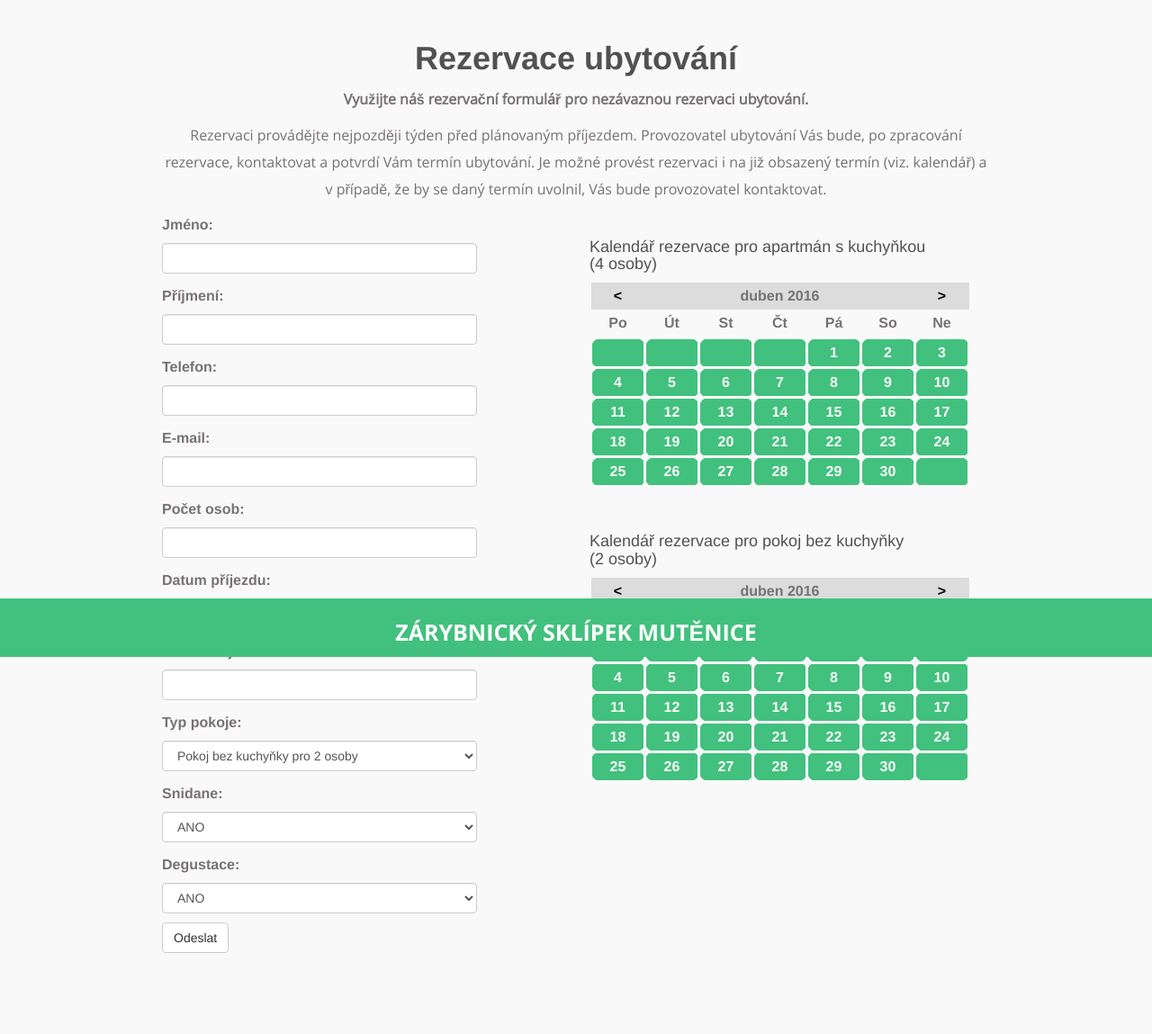
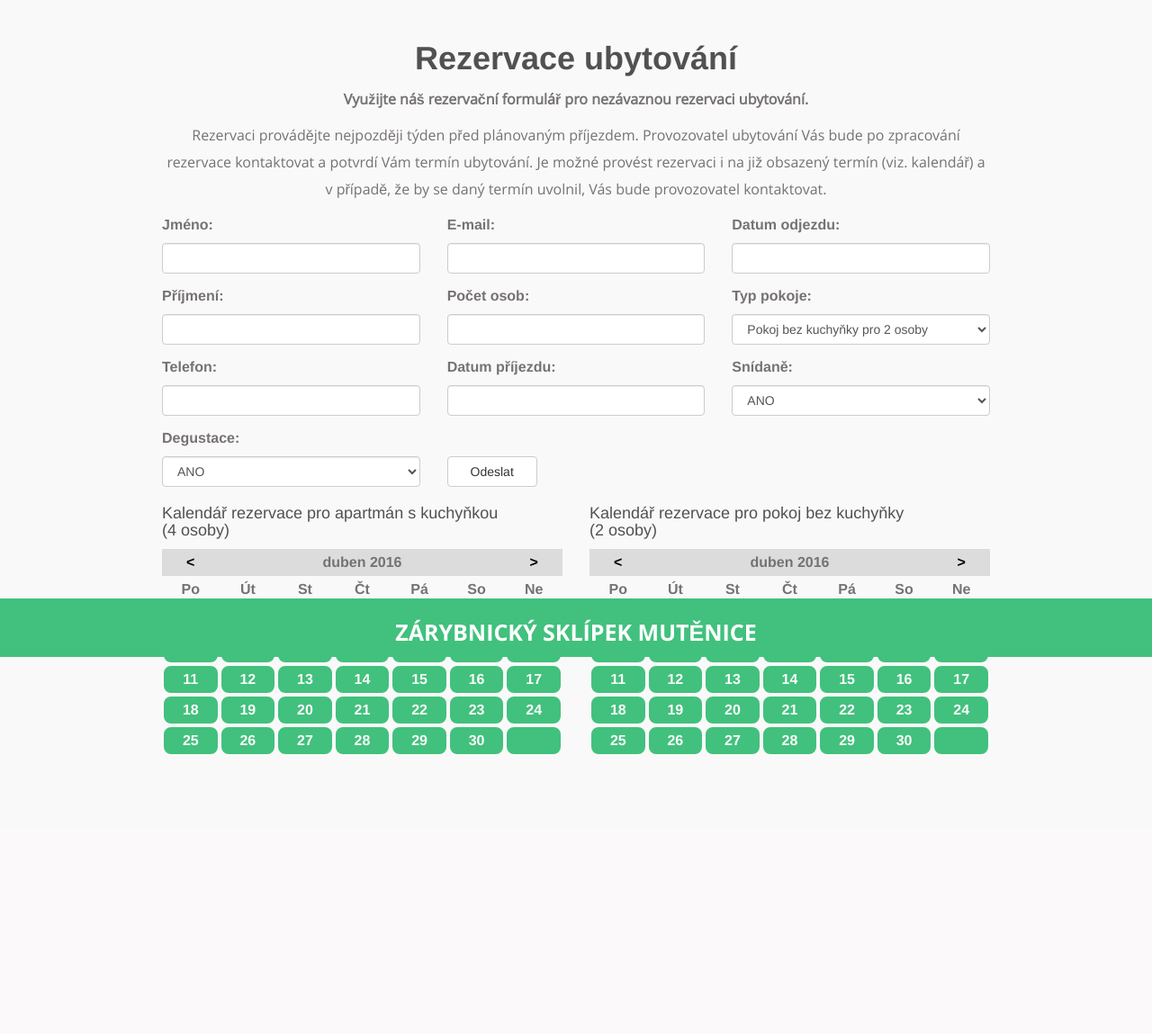
Before and after one commit to re1la2pse/detinsky_projekt, a PHP site: page /detinsky_projekt/rezervace?mesic=1 in a window 1280 px wide. Shown: the part 70-1219 px from the top of the page at 90% size. After the commit the page ends 908 px from the top, so only its background shows below. Run offline with PHP 8.4, Linux system fonts and the light colour scheme; data that the repository does not hold is empty; some libraries are stand-ins or nearby versions.

Commit message:
uprava layoutu rezervace + dalsi drobne upravy (page kontakt, styl rezervace kalendar)

```diff
--- a/media/css/main.css
+++ b/media/css/main.css
@@ -350,9 +350,15 @@ div.aktualita {
 
 }
 
-@media (max-width: 741px) {
+@media (max-width: 991px) {
     header {
 	height: 100px;
+    }
+}
+
+@media (max-width: 469px) {
+    header {
+	height: 150px;
     }
 
 }
--- a/media/css/rezervace_style.css
+++ b/media/css/rezervace_style.css
@@ -20,13 +20,12 @@ td
 {
     color:#faf9f9;
 	font-weight: bold;
-	border: 3px solid #faf9f9;
+	border: 2px solid #faf9f9;
 	text-align: center;
 	border-radius: 10px;
 	background-color: #41c17d;
-	width: 60px;
+	width: 65px;
 	height: 30px;
-    margin: 3px;
 }
 
 td.obsazeno {
@@ -54,13 +53,27 @@ th a
     color: black; width: 100%; height: 100%; text-align: center;display: block;
 }
 
-#calendar {
- /* border: 1px solid red;*/
-  /*width: 900px;
-  height: 400px;*/
-  padding: 10px;
+table.calendar {
+    border-collapse: inherit;
+
 }
 
-#calendarColumn {
-    margin-top: 20px;
+button.btn-rezervace {
+    /*color: red;*/
+    width: 100px;
+    margin-top: 35px;
 }
+
+#kalendar1 {
+}
+
+#kalendar2 {
+}
+
+@media (max-width: 1199px) {
+    button.btn-rezervace {
+	/*color: red;*/
+	width: 100px;
+	margin-top: 0;
+    }
+}
--- a/media/js/rezervace.js
+++ b/media/js/rezervace.js
@@ -3,8 +3,8 @@ $(function() {
     //console.log('rezervace');
 
     var form = $('#rezervaceForm');
-    var formErrors = $("#rezervaceFormBlok div.formErrors");
-    var formSuccess = $("#rezervaceFormBlok div.formSuccess");
+    var formErrors = $("div.formErrors");
+    var formSuccess = $("div.formSuccess");
 
     form.submit(function() {
 
@@ -64,12 +64,12 @@ $(function() {
         var pattern = /^([1-9]|[12][0-9]|3[01])\.([1-9]|1[012])\.[0-9]{4}$/;
         if(!pattern.test(datumPrijezdu)){
             //console.log("spatny email");
-            formErrors.append("<p>Zadejte prosím datum příjezdu ve tvaru dd.mm.rrrr.</p>");
+            formErrors.append("<p>Zadejte prosím datum příjezdu ve správném tvaru (d.m.rrrr)</p>");
             return false
         }
         if(!pattern.test(datumOdjezdu)){
             //console.log("spatny email");
-            formErrors.append("<p>Zadejte prosím datum odjezdu ve tvaru dd.mm.rrrr.</p>");
+            formErrors.append("<p>Zadejte prosím datum odjezdu ve správném tvaru (d.m.rrrr)</p>");
             return false
         }
 
--- a/models/KalendarUbytovani.php
+++ b/models/KalendarUbytovani.php
@@ -119,7 +119,7 @@ class KalendarUbytovani {
         $nadpis = $this->mesicCesky().' '.$this->datum->format('Y');//vytvoření nadpisu - měsíc a rok
         //formátování
         return <<<EOT
-<table id="calendar">
+<table class="calendar">
     <thead>
          <tr>
                 <th><a href="rezervace?mesic=$odkazy[0]&rok=$odkazy[1]"><</a></th>
--- a/templates/moznostiVyziti.html
+++ b/templates/moznostiVyziti.html
@@ -64,7 +64,7 @@
                 <div class="top_foto">
                     <img src="media/img/fotky/moznosti_vyziti_4.jpg" class="img-responsive img-rounded" alt="zárybnický sklípek" title="zárybnický sklípek">
 
-                    <h3>Spot a relaxace</h3>
+                    <h3>Sport a relaxace</h3>
 
                     <p>
                         Velkým lákadlem pro cykloturisty jsou určitě vinné stezky po Moravském Slovácku. Tenisové kurty v Mutěnicách.
--- a/templates/rezervace.html
+++ b/templates/rezervace.html
@@ -13,20 +13,23 @@
            </p>
            <p>
                Rezervaci provádějte nejpozději týden před plánovaným příjezdem. Provozovatel ubytování
-               Vás bude, po zpracování rezervace, kontaktovat a potvrdí Vám termín ubytování.
+               Vás bude po zpracování rezervace kontaktovat a potvrdí Vám termín ubytování.
                Je možné provést rezervaci i na již obsazený termín (viz. kalendář) a v případě, že by se daný
                termín uvolnil, Vás bude provozovatel kontaktovat.
            </p>
         </div>
     </div>
 
-    <div class="row" id="rezervaceFormBlok">
-        <div class="col-sm-5 col-md-5 col-lg-offset-1 col-lg-4">
+    <div class="row">
+        <div class="col-lg-offset-1 col-lg-10">
 
             <div class="formErrors"></div>
             <div class="formSuccess"></div>
 
             <form role="form" id="rezervaceForm">
+
+                <div class="row">
+                    <div class="col-lg-4">
                         <div class="form-group">
                             <label for="jmeno">Jméno:</label>
                             <input type="text" name="jmeno" class="form-control" id="jmeno">
@@ -41,6 +44,9 @@
                             <label for="tel">Telefon:</label>
                             <input type="text" name="tel" class="form-control" id="tel">
                         </div>
+
+                    </div>
+                    <div class="col-lg-4">
 
                         <div class="form-group">
                             <label for="mail">E-mail:</label>
@@ -57,6 +63,9 @@
                             <input type="text" name="datumOd" class="form-control" id="datumOd">
                         </div>
 
+                    </div>
+                    <div class="col-lg-4">
+
                         <div class="form-group">
                             <label for="datumDo">Datum odjezdu:</label>
                             <input type="text" name="datumDo" class="form-control" id="datumDo">
@@ -71,12 +80,15 @@
                         </div>
 
                         <div class="form-group">
-                    <label for="snidane">Snidane:</label>
+                            <label for="snidane">Snídaně:</label>
                             <select name="snidane" class="form-control" id="snidane">
                                 <option value="ANO">ANO</option>
                                 <option value="NE">NE</option>
                             </select>
                         </div>
+
+                    </div>
+                    <div class="col-lg-4">
 
                         <div class="form-group">
                             <label for="degustace">Degustace:</label>
@@ -86,30 +98,38 @@
                             </select>
                         </div>
 
-                <button type="submit" class="btn btn-default">Odeslat</button>
-            </form>
                     </div>
+                    <div class="col-lg-4">
 
-            <div id="calendarColumn" class="col-sm-5 col-sm-offset-1 col-md-5 col-md-offset-1 col-lg-offset-1 col-lg-5">
-
-                <h4>Kalendář rezervace pro apartmán s kuchyňkou <br /> (4 osoby)</h4>
-                <p>
-                    {$kalendarApartman}
-                </p>
-
-                <br />
-                <h4>Kalendář rezervace pro pokoj bez kuchyňky <br /> (2 osoby)</h4>
-                <p>
-                    {$kalendarMalyPokoj}
-                </p>
-            </div>
+                        <button type="submit" class="btn btn-default btn-rezervace">Odeslat</button>
 
                     </div>
                 </div>
+            </form>
+        </div>
+    </div>
 
-    <p>
+    <div class="row">
+        <div class="kalendar_blok">
+            <div class="col-lg-5 col-lg-offset-1">
+                <div id="kalendar1">
+                    <h4>Kalendář rezervace pro apartmán s kuchyňkou <br /> (4 osoby)</h4>
 
-    </p>
+                        {$kalendarApartman}
+
+                </div>
+            </div>
+            <div class="col-lg-5">
+                <div id="kalendar2">
+                    <h4>Kalendář rezervace pro pokoj bez kuchyňky <br /> (2 osoby)</h4>
+
+                        {$kalendarMalyPokoj}
+
+                </div>
+            </div>
+        </div>
+    </div>
+
 
 </div>
 
```
Also changed, not shown: templates/kontakt.html (+7 -4 lines). Lines whose indentation alone changed are shown as unchanged.
